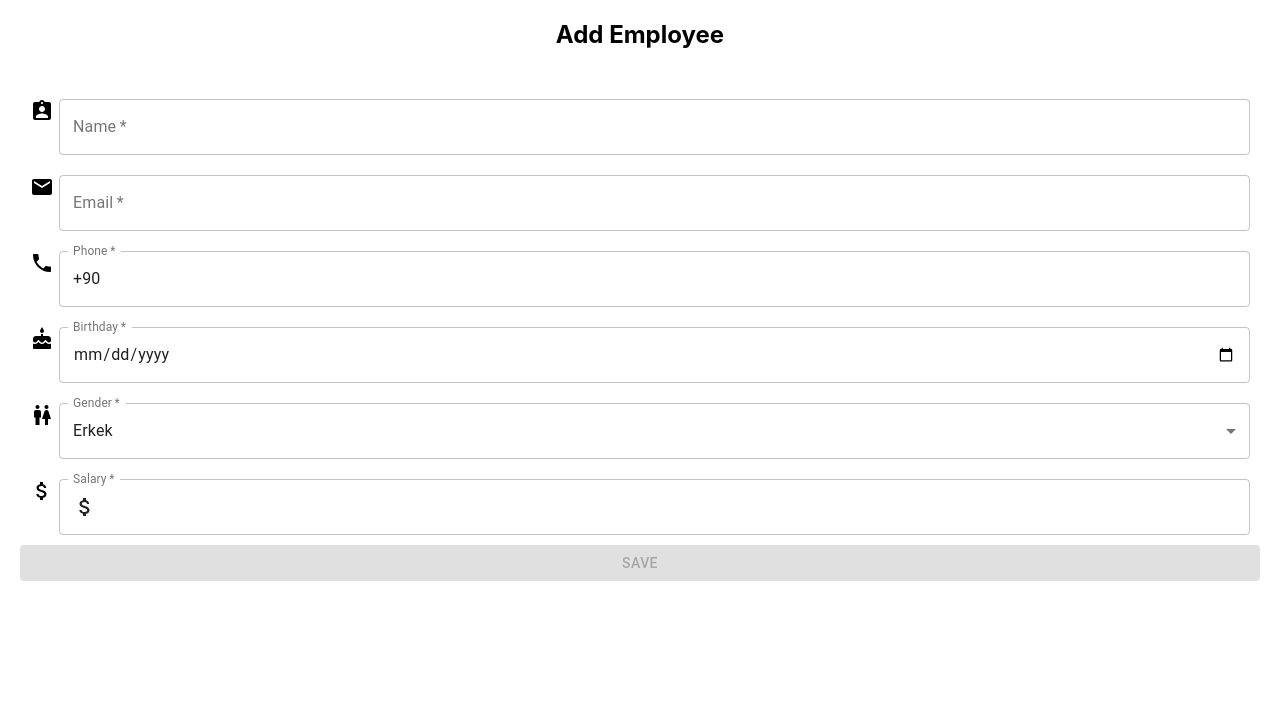
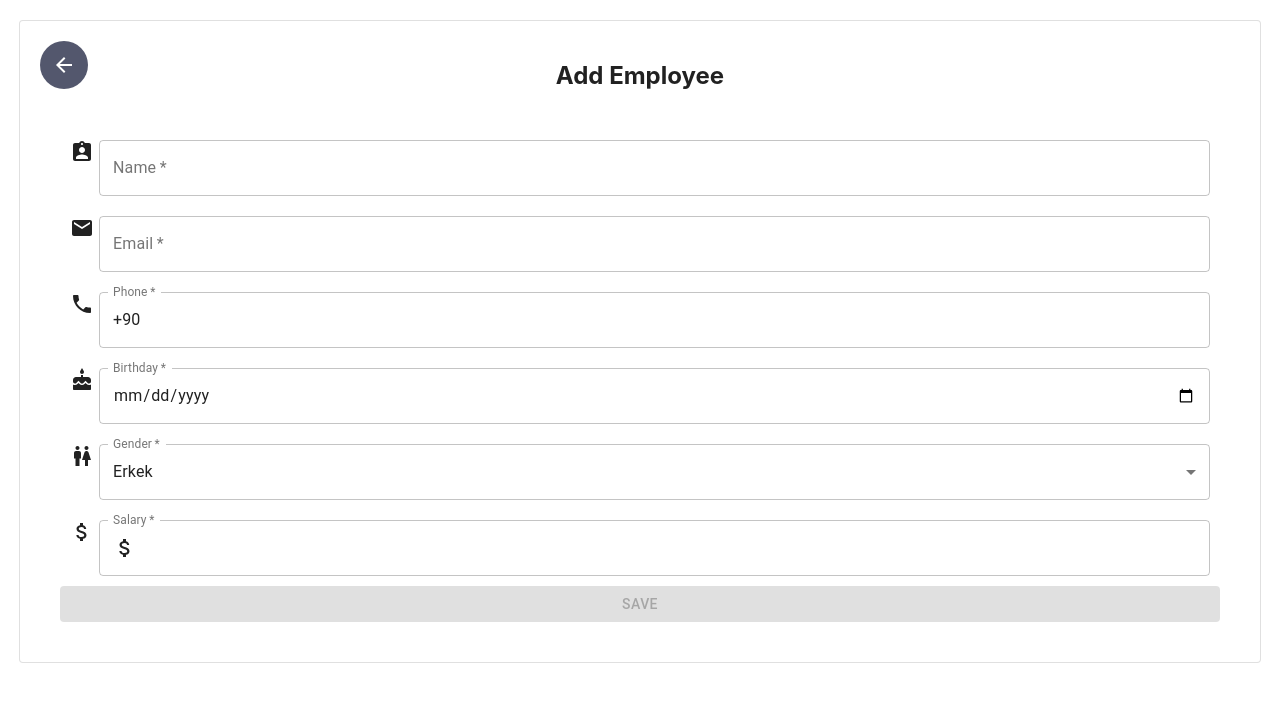
Before and after one commit to onurozdamar/user-interface-react, a React (Create React App) app: page /addEmployee in a window 1280 px wide. Shown: the top 702 px of the page. Built offline with nearby package versions, Linux system fonts and the light colour scheme.

Commit message:
add go back button and css

```diff
--- a/src/components/Home.js
+++ b/src/components/Home.js
@@ -23,7 +23,7 @@ function Home() {
   }, [refresh]); // eslint-disable-line react-hooks/exhaustive-deps
 
   return (
-    <div>
+    <div style={{ height: "100vh", overflow: "hidden" }}>
       {loading ? (
         <ReactLoading
           type="bars"
@@ -47,14 +47,17 @@ function Home() {
             backgroundColor: "f3f2ef",
             minWidth: 700,
             maxWidth: 1200,
+            height: "90%",
             padding: 20,
+            textAlign:"center",
             margin: "20px auto",
           }}
         >
+          <h2>Employees</h2>
           <IconButton
             style={{
               display: "flex",
-              alignSelf: "flex-start",
+              position: "absolute",
               color: "white",
               backgroundColor: "rgba(41,46,73,0.8)",
             }}
--- a/src/components/MyForm.js
+++ b/src/components/MyForm.js
@@ -1,4 +1,10 @@
-import { Button, InputAdornment, MenuItem } from "@material-ui/core";
+import {
+  Button,
+  IconButton,
+  InputAdornment,
+  MenuItem,
+  Paper,
+} from "@material-ui/core";
 import { Form, FormikProvider, useFormik } from "formik";
 import { useDispatch } from "react-redux";
 import * as Yup from "yup";
@@ -12,6 +18,7 @@ import { useHistory } from "react-router-dom";
 import moment from "moment";
 import MyPhoneInput from "./MyPhoneInput";
 import {
+  ArrowBack,
   AssignmentInd,
   AttachMoney,
   Cake,
@@ -88,14 +95,30 @@ function MyForm(props) {
   });
 
   return (
-    <div
+    <Paper
+      elevation={3}
+      variant="outlined"
       style={{
         display: "flex",
-        justifyContent: "center",
+        flexDirection: "column",
+        backgroundColor: "f3f2ef",
+        minWidth: 700,
+        maxWidth: 1200,
         textAlign: "center",
-        flexDirection: "column",
+        padding: 20,
+        margin: "20px auto",
       }}
     >
+      <IconButton
+        style={{
+          position: "absolute",
+          color: "white",
+          backgroundColor: "rgba(41,46,73,0.8)",
+        }}
+        onClick={() => history.goBack()}
+      >
+        <ArrowBack />
+      </IconButton>
       <h2>{employee ? "Edit Employee" : "Add Employee"}</h2>
       <FormikProvider value={formik}>
         <Form
@@ -180,7 +203,7 @@ function MyForm(props) {
           </Button>
         </Form>
       </FormikProvider>
-    </div>
+    </Paper>
   );
 }
 
```
